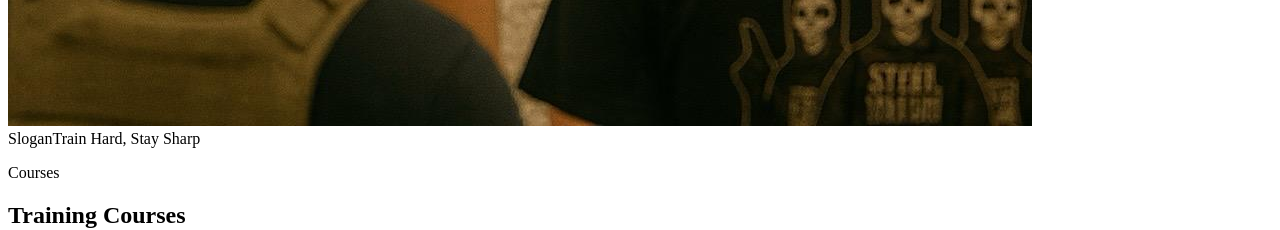
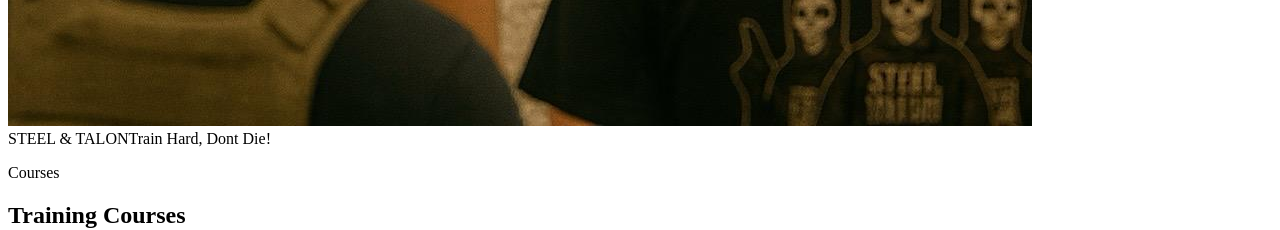
Before and after one commit to crivera686/steelandtalon, a Next.js app: page / in a window 1280 px wide. Shown: the part 2180-2410 px from the top of the page. Built offline with nearby package versions, Linux system fonts and the light colour scheme.

Commit message:
Update page.tsx

```diff
--- a/app/page.tsx
+++ b/app/page.tsx
@@ -110,10 +110,10 @@ export default function Page() {
                 <div className="absolute bottom-4 left-4 right-4">
                   <div className="inline-flex flex-col bg-black/70 backdrop-blur px-4 py-3 rounded-xl border border-zinc-700/60">
                     <span className="text-[11px] tracking-[0.25em] uppercase text-amber-400 mb-1">
-                      Slogan
+                      STEEL & TALON
                     </span>
                     <span className="text-xl md:text-2xl font-extrabold tracking-wide text-zinc-50">
-                      Train Hard, Stay Sharp
+                      Train Hard, Dont Die!
                     </span>
                   </div>
                 </div>
```
